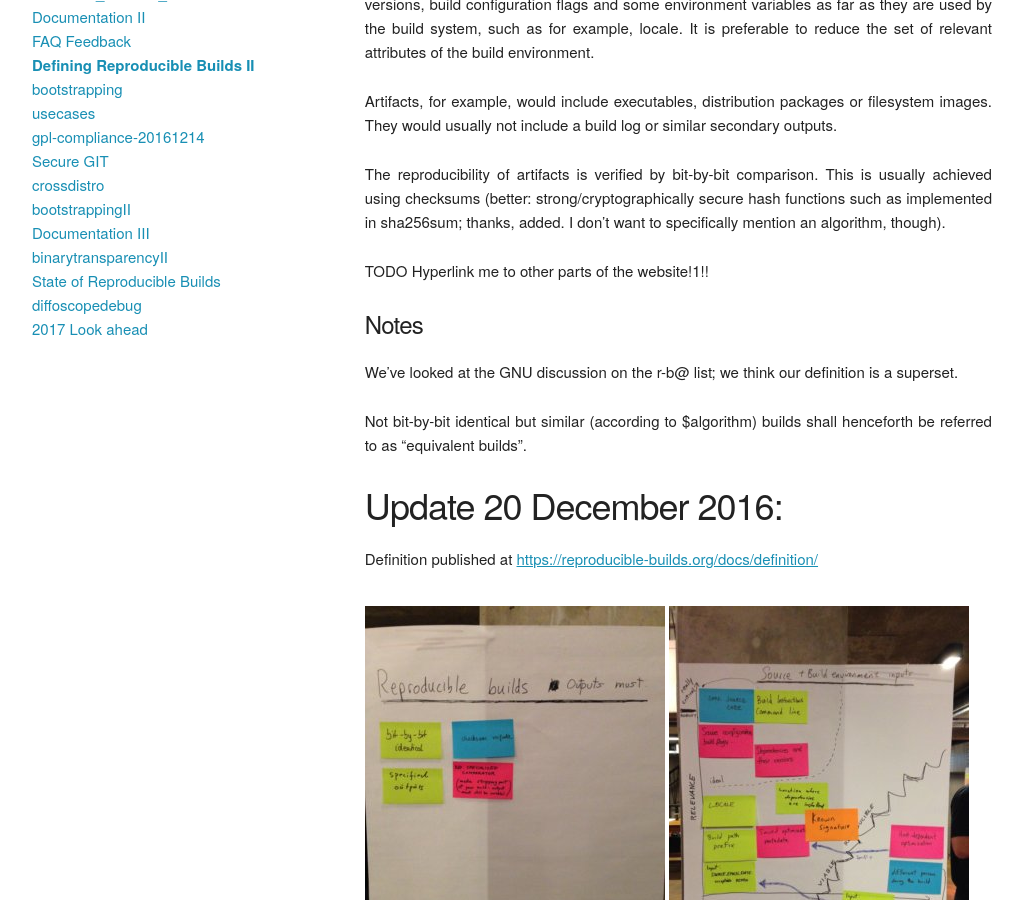
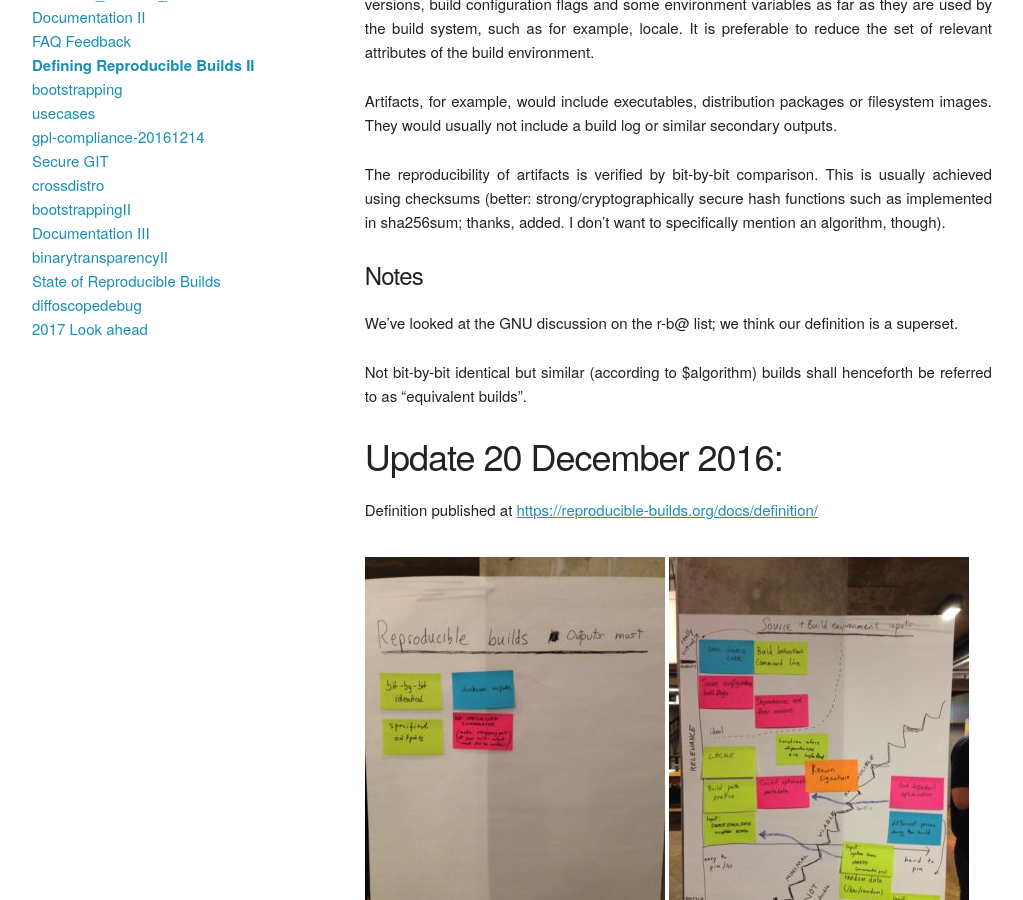
Before and after one commit to prototypefund/reproducible-website, a Jekyll site: the page built from _events/berlin2016/reproduciblebuildsdefinitionII.md, in a window 1280 px wide and 900 px high, scrolled down 675 px. Shown: the whole window, without its empty margins (128-1151 px from the left). Built offline with Jekyll 4.4.1, drawn with Linux system fonts in a browser that asks for light colours; some web fonts are replaced.

Commit message:
remove somewhat unclear TODO entry
Signed-off-by: Holger Levsen <holger@layer-acht.org>

```diff
--- a/_events/berlin2016/reproduciblebuildsdefinitionII.md
+++ b/_events/berlin2016/reproduciblebuildsdefinitionII.md
@@ -33,8 +33,6 @@
 The reproducibility of artifacts is verified by bit-by-bit comparison. This is
 usually achieved using checksums (better: strong/cryptographically secure hash functions such as implemented in sha256sum; thanks, added. I don't want to specifically mention an algorithm, though).
 
-TODO Hyperlink me to other parts of the website!1!!
-
 #### Notes
 
 We've looked at the GNU discussion on the r-b@ list; we think our definition is
```
